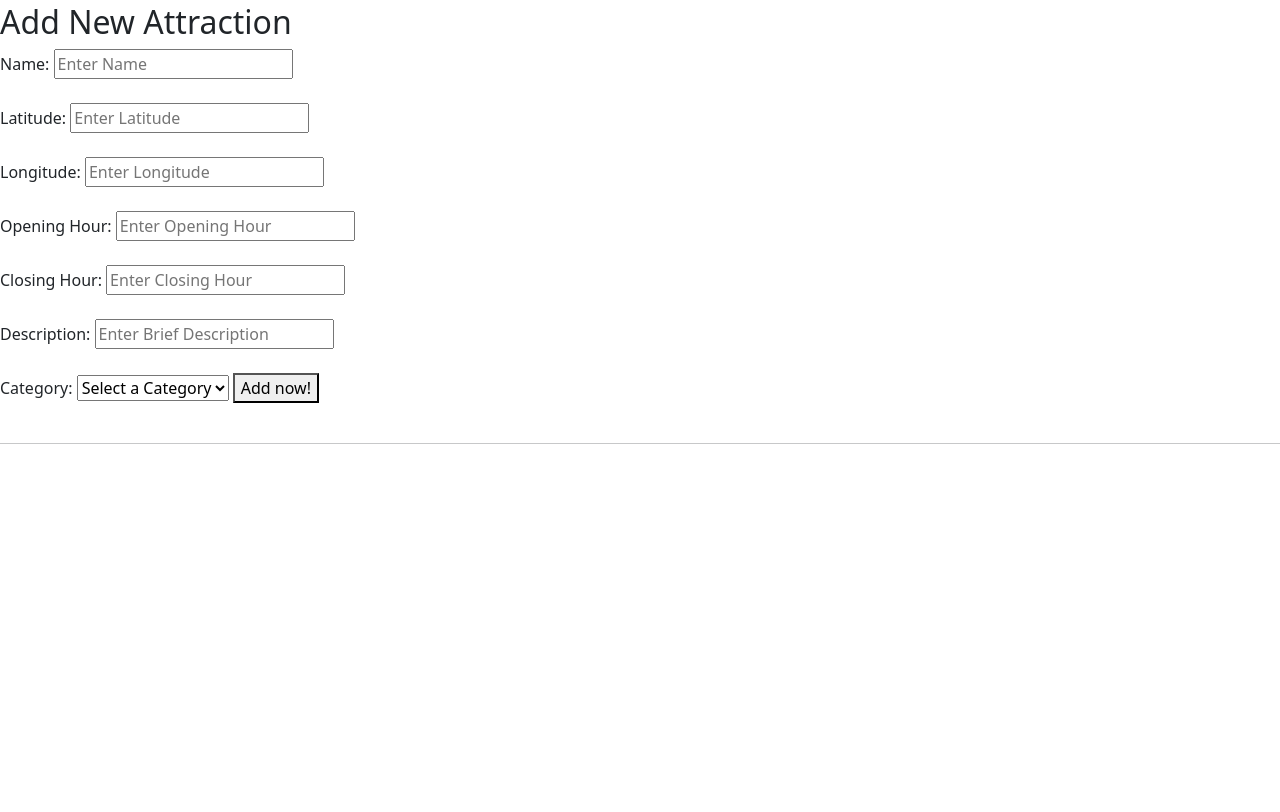
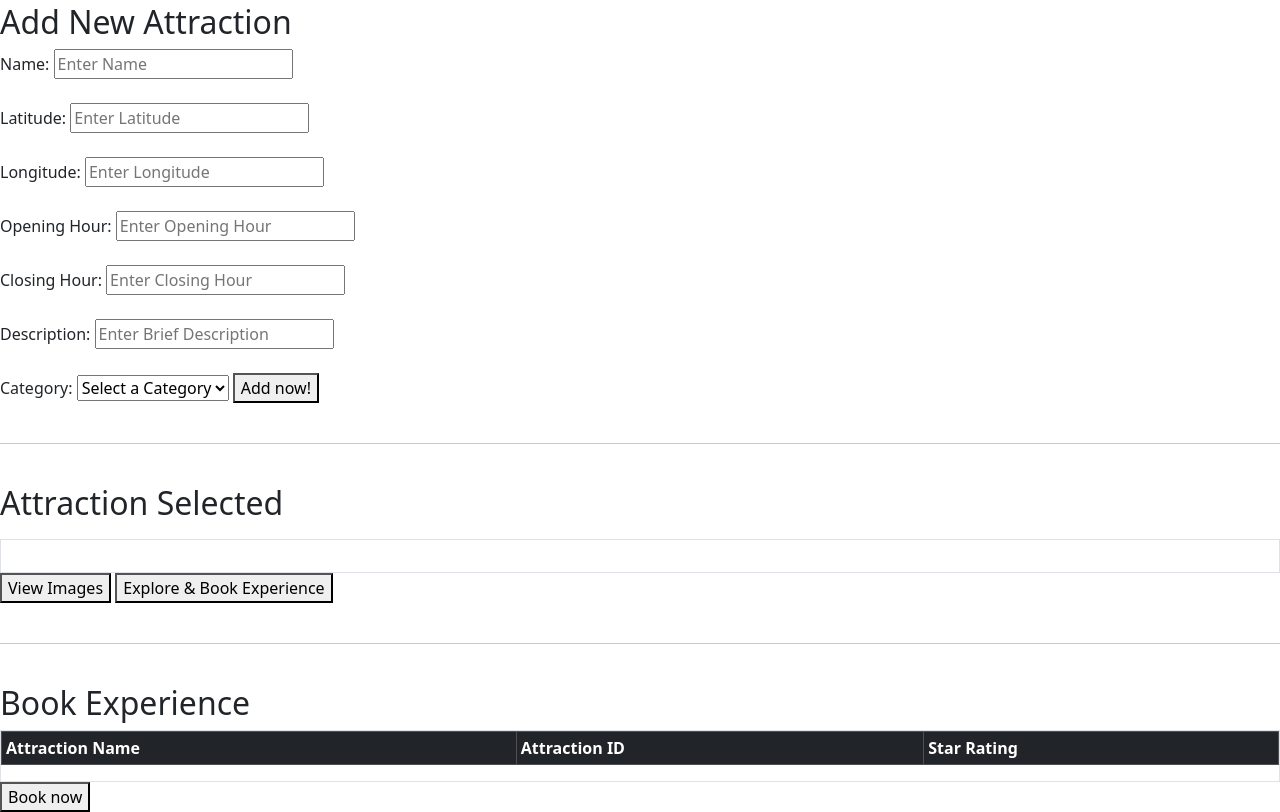
Before and after one commit to CCWebb14/Attraction-Advisor, a website: page Node_Project/public/index.html in a window 1280 px wide. Shown: the part 819-1631 px from the top of the page. Before the commit the page ends 1303 px from the top, so only its background shows below. Drawn offline with nearby package versions, Linux system fonts and the light colour scheme; no server answers.

Commit message:
added layout

```diff
--- a/Node_Project/public/index.html
+++ b/Node_Project/public/index.html
@@ -8,7 +8,7 @@
     <link href="https://cdn.jsdelivr.net/npm/bootstrap@5.3.3/dist/css/bootstrap.min.css" rel="stylesheet"
         integrity="sha384-QWTKZyjpPEjISv5WaRU9OFeRpok6YctnYmDr5pNlyT2bRjXh0JMhjY6hW+ALEwIH" crossorigin="anonymous">
     <style>
-        .resultstable {
+        .resultstable, .experiencetable {
             max-height: 200px;
             overflow-y: auto;
             overflow-x: auto;
@@ -173,6 +173,29 @@
     <br>
     <hr><br> <!-- ========================================================================= -->
 
+    <h2> Attraction Selected </h2>
+    <div id="attractionDetails" class="border p-3 mt-3">
+
+    </div>
+    <button type="button"> View Images</button>
+    <button type="button" id="bookExperience"> Explore & Book Experience </button> <br>
+
+    <br>
+    <hr><br> <!-- ========================================================================= -->
+
+    <h2> Book Experience </h2>
+    <div class="experiencetable">
+        <table class="table table-bordered table-hover table-sm">
+            <thead class="table-dark">
+                <tr>
+                    <th>Attraction Name</th>
+                    <th>Attraction ID</th>
+                    <th>Star Rating</th>
+                </tr>
+            </thead>
+        </table>
+    </div>
+    <button type="button"> Book now</button>
 
     <!-- ===================================================================================== -->
     <!-- External JavaScript file that contains the functionality/logic for the operations above. -->
```
